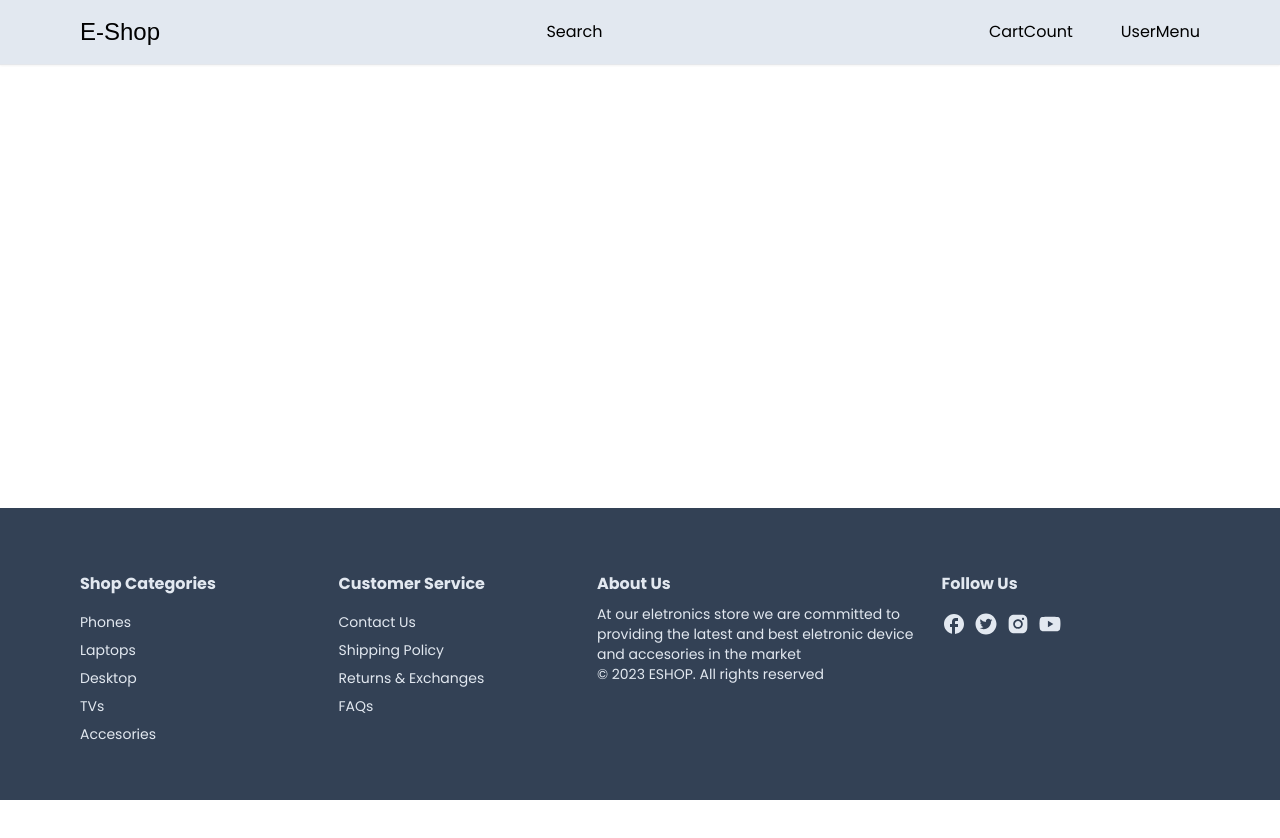
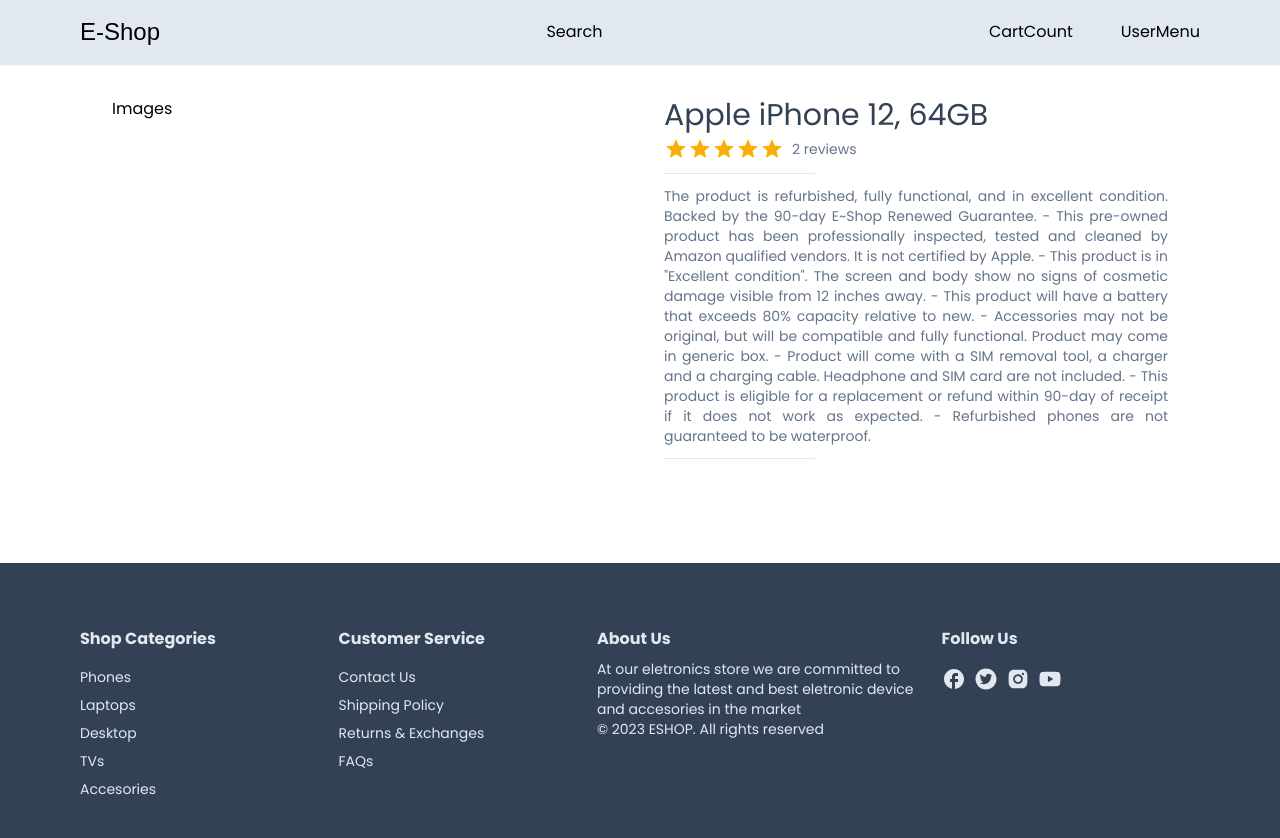
Before and after one commit to oscar-barreto/ecommerce, a Next.js app in the folder salesplatform/: page /product/1 in a window 1280 px wide. Shown: the top 838 px of the page. Before the commit the page ends 800 px from the top, so only its background shows below. Built offline with nearby package versions, Linux system fonts and the light colour scheme; a web font is replaced by a local one.

Commit message:
Product Page almost done

```diff
--- /dev/null
+++ b/salesplatform/app/product/[productId]/ProductDetails.tsx
@@ -0,0 +1,33 @@
+'use client'
+import { Rating } from "@mui/material";
+interface ProductDetailsProps{
+    product: any;
+}
+
+const Horizontal = () =>{
+    return <hr className="w-[30%] my-2"/>
+}
+
+const ProductDetails: React.FC<ProductDetailsProps> = ({product}) => {
+
+    const productRating = product.reviews.reduce((acc:number,item:any)=> item.rating+ acc,0) / product.reviews.length
+
+  return (
+    <div className="grid grid-cols-1  md:grid-cols-2 gap-12">
+        <div>Images</div>
+        <div className="flex flex-col gap-1 text-slate-500 text-sm">
+            <h2 className="text-3xl font-medium text-slate-700">{product.name}</h2>
+            <div className="flex items-center gap-2">
+            <Rating value={productRating} readOnly/>
+            <div>{product.reviews.length} reviews</div>
+        </div>
+        <Horizontal/>
+        <div className="text-justify">{product.description}</div>
+        <Horizontal/>
+        </div>
+
+        </div>
+  )
+}
+
+export default ProductDetails
--- a/salesplatform/app/product/[productId]/page.tsx
+++ b/salesplatform/app/product/[productId]/page.tsx
@@ -1,10 +1,16 @@
+import { product } from "@/app/utils/product"
+import Container from "@/app/components/Container"
+import ProductDetails from "./ProductDetails"
+
 interface IPrams{
     productId?:string
 }
 const ProductPage = ({params}:{params:IPrams}) => {
   return (
-    <div>
-
+    <div className="p-8">
+        <Container>
+            <ProductDetails product={product}/>
+        </Container>
     </div>
   )
 }
--- /dev/null
+++ b/salesplatform/app/utils/product.ts
@@ -0,0 +1,74 @@
+export const product =
+    {
+        id: "648437b38c44d52b9542e340",
+        name: "Apple iPhone 12, 64GB",
+        description:
+          'The product is refurbished, fully functional, and in excellent condition. Backed by the 90-day E~Shop Renewed Guarantee.\n- This pre-owned product has been professionally inspected, tested and cleaned by Amazon qualified vendors. It is not certified by Apple.\n- This product is in "Excellent condition". The screen and body show no signs of cosmetic damage visible from 12 inches away.\n- This product will have a battery that exceeds 80% capacity relative to new.\n- Accessories may not be original, but will be compatible and fully functional. Product may come in generic box.\n- Product will come with a SIM removal tool, a charger and a charging cable. Headphone and SIM card are not included.\n- This product is eligible for a replacement or refund within 90-day of receipt if it does not work as expected.\n- Refurbished phones are not guaranteed to be waterproof.',
+        price: 40,
+        brand: "Apple",
+        category: "Phone",
+        inStock: true,
+        images: [
+          {
+            color: "Black",
+            colorCode: "#000000",
+            image:
+              "https://firebasestorage.googleapis.com/v0/b/ecommerce-shop-cc542.appspot.com/o/products%2F1686386605041-iphone12-black.jpg?alt=media&token=32abf316-ddf6-4870-9e1e-a7c884b750d6",
+          },
+          {
+            color: "Blue",
+            colorCode: " #0000FF",
+            image:
+              "https://firebasestorage.googleapis.com/v0/b/ecommerce-shop-cc542.appspot.com/o/products%2F1686386607274-iphone12-blue.jpg?alt=media&token=e83a9b13-86b6-4518-9f1e-8ddef12ba9a2",
+          },
+          {
+            color: "Red",
+            colorCode: "#FF0000",
+            image:
+              "https://firebasestorage.googleapis.com/v0/b/ecommerce-shop-cc542.appspot.com/o/products%2F1686386608652-iphone12-red.jpg?alt=media&token=603a9e86-5b8c-4f8d-b61c-c1c77e60e954",
+          },
+        ],
+        reviews: [
+          {
+            id: "6499b4887402b0efd394d8f3",
+            userId: "6499b184b0e9a8c8709821d3",
+            productId: "648437b38c44d52b9542e340",
+            rating: 4,
+            comment:
+              "good enough. I like the camera and casing. the delivery was fast too.",
+            createdDate: "2023-06-26T15:53:44.483Z",
+            user: {
+              id: "6499b184b0e9a8c8709821d3",
+              name: "Chaoo",
+              email: "example1@gmail.com",
+              emailVerified: null,
+              image:
+                "https://lh3.googleusercontent.com/a/AAcHTtcuRLwWi1vPKaQOcJlUurlhRAIIq2LgYccE8p32=s96-c",
+              hashedPassword: null,
+              createdAt: "2023-06-26T15:40:52.558Z",
+              updatedAt: "2023-06-26T15:40:52.558Z",
+              role: "USER",
+            },
+          },
+          {
+            id: "6499a110efe4e4de451c7edc",
+            userId: "6475af156bad4917456e6e1e",
+            productId: "648437b38c44d52b9542e340",
+            rating: 5,
+            comment: "I really liked it!!",
+            createdDate: "2023-06-26T14:30:40.998Z",
+            user: {
+              id: "6475af156bad4917456e6e1e",
+              name: "Charles",
+              email: "example@gmail.com",
+              emailVerified: null,
+              image:
+                "https://lh3.googleusercontent.com/a/AAcHTteOiCtILLBWiAoolIW9PJH-r5825pBDl824_8LD=s96-c",
+              hashedPassword: null,
+              createdAt: "2023-05-30T08:08:53.979Z",
+              updatedAt: "2023-05-30T08:08:53.979Z",
+              role: "ADMIN",
+            },
+          },
+        ],
+      }
```
